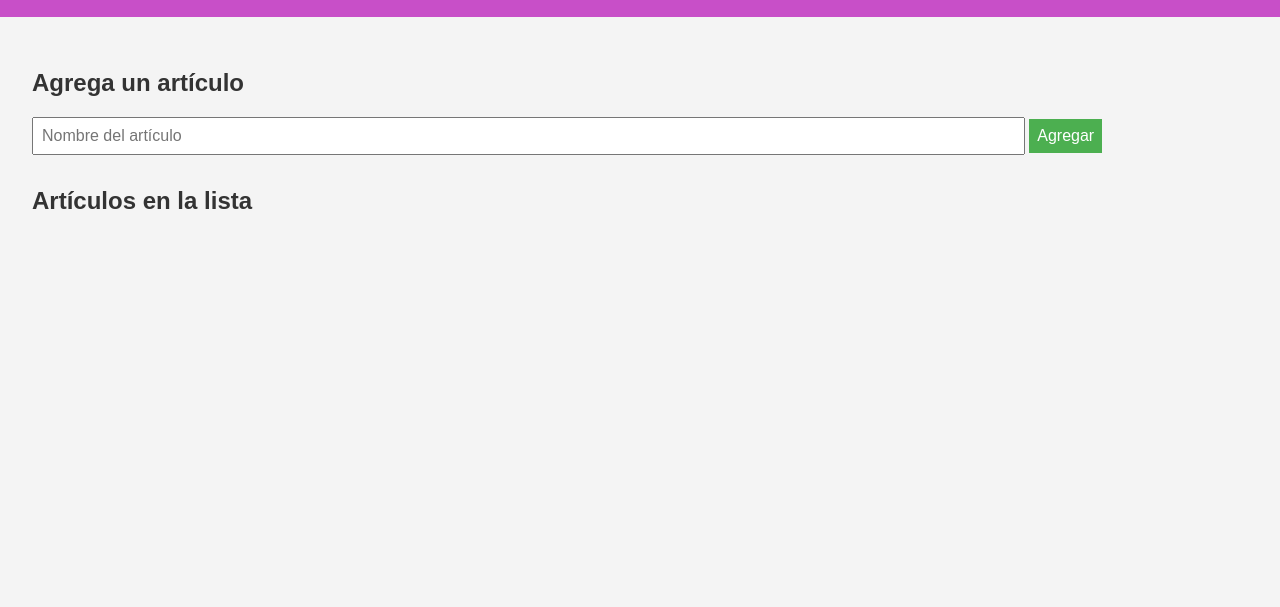
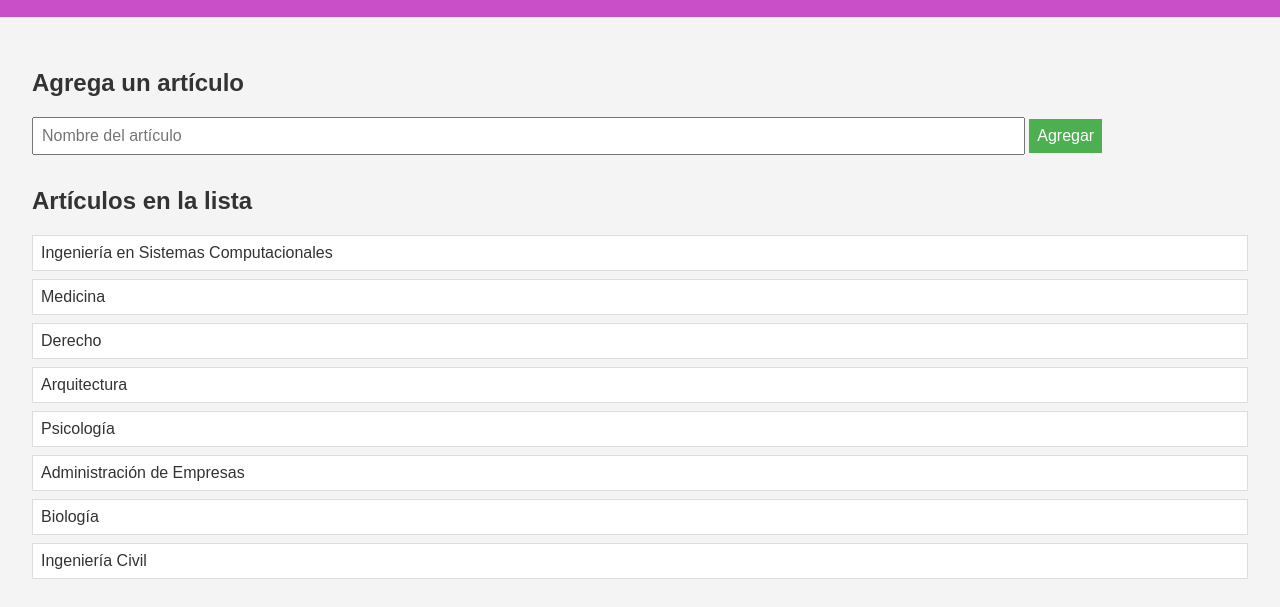
Before and after one commit to CamilaV55/ISW26, a plain HTML site: page proyecto.html in a window 1280 px wide. Shown: the part 95-702 px from the top of the page. Drawn offline with Linux system fonts and the light colour scheme.

Commit message:
Se agrego una lista

```diff
--- a/proyecto.html
+++ b/proyecto.html
@@ -22,7 +22,14 @@
 
             <h2>Artículos en la lista</h2>
             <ul id="itemList">
-
+            <li>Ingeniería en Sistemas Computacionales</li>
+            <li>Medicina</li>
+            <li>Derecho</li>
+            <li>Arquitectura</li>
+            <li>Psicología</li>
+            <li>Administración de Empresas</li>
+            <li>Biología</li>
+            <li>Ingeniería Civil</li>
 
                 <!-- Aquí se mostrarán los artículos agregados -->
             </ul>
```
